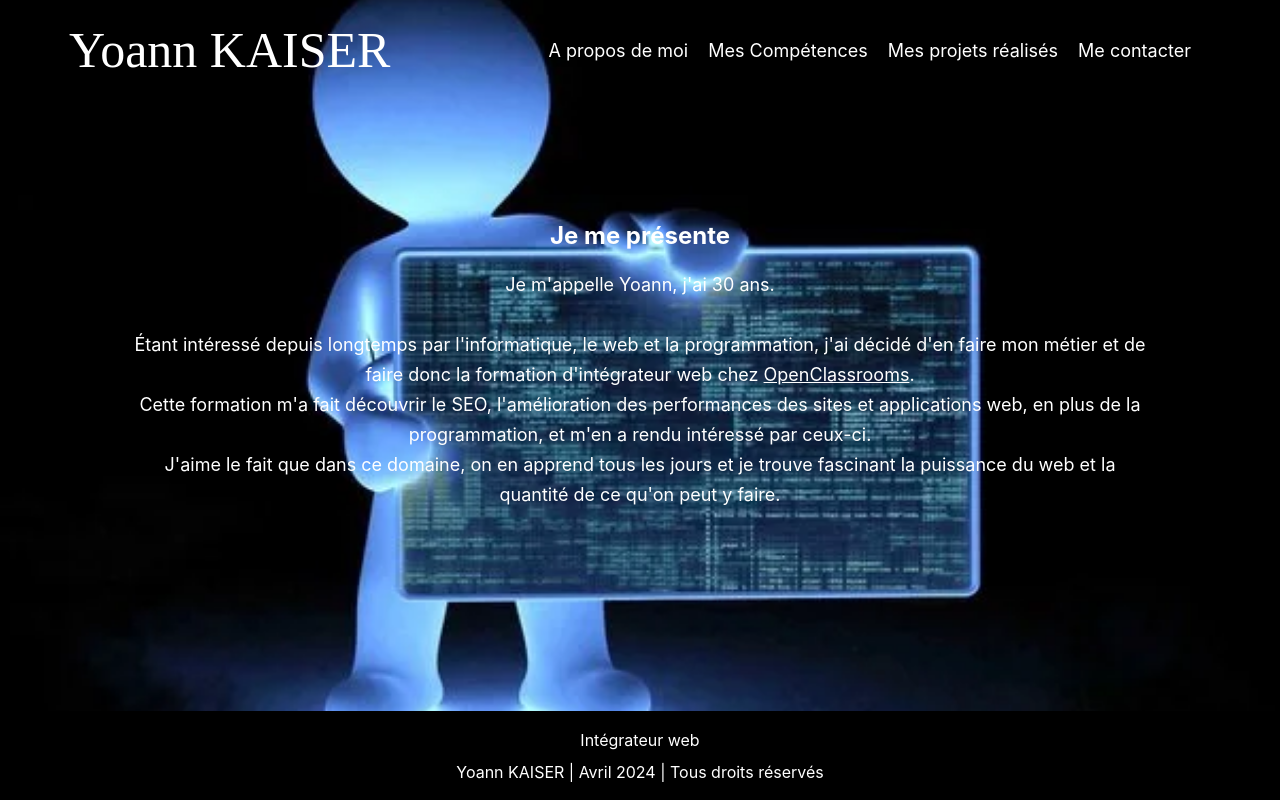
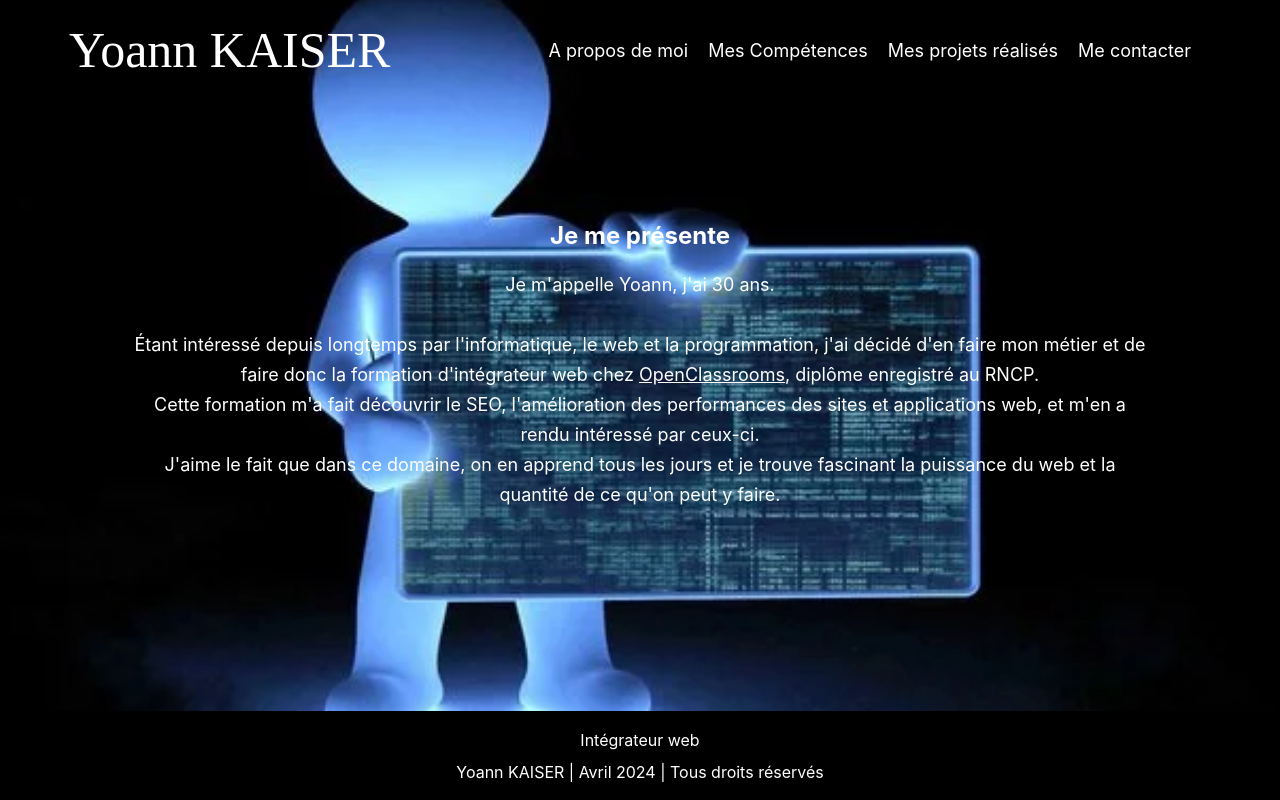
Before and after one commit to YoannKAISER/portfolio, a React (Create React App) app: page /APropos in a window 1280 px wide. Built offline with nearby package versions, Linux system fonts and the light colour scheme; no server answers; a web font is replaced by a local one.

Commit message:
Correction texte A propos

```diff
--- a/src/Pages/A propos.js
+++ b/src/Pages/A propos.js
@@ -29,8 +29,8 @@ function APropos() {
                         <p style={{margin:"0"}}>
                             Je m'appelle Yoann, j'ai {$age} ans.<br/><br/>
                             Étant intéressé depuis longtemps par l'informatique, le web et la programmation,
-                            j'ai décidé d'en faire mon métier et de faire donc la formation d'intégrateur web chez <a href="https://openclassrooms.com/" className="oc">OpenClassrooms</a>.<br/>
-                            Cette formation m'a fait découvrir le SEO, l'amélioration des performances des sites et applications web, en plus de la programmation, et m'en a rendu intéressé par ceux-ci.<br/>
+                            j'ai décidé d'en faire mon métier et de faire donc la formation d'intégrateur web chez <a href="https://openclassrooms.com/" className="oc">OpenClassrooms</a>, diplôme enregistré au RNCP.<br/>
+                            Cette formation m'a fait découvrir le SEO, l'amélioration des performances des sites et applications web, et m'en a rendu intéressé par ceux-ci.<br/>
                             J'aime le fait que dans ce domaine, on en apprend tous les jours et je trouve fascinant la puissance du web et la quantité de ce qu'on peut y faire.
                         </p>
                     </div>
```
